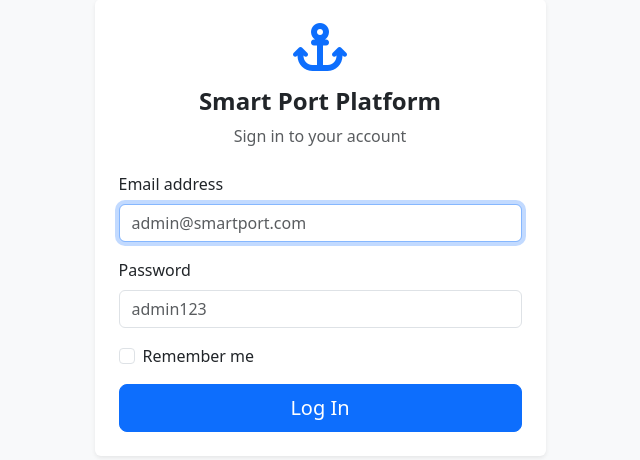
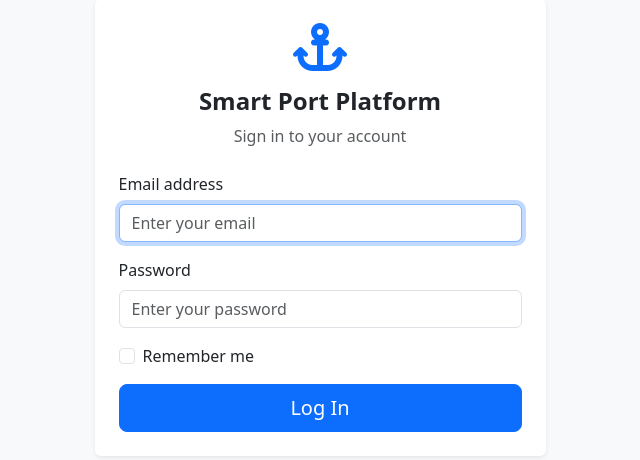
Before and after one commit to AnishJonathan/smart-port-digital-twin, a Flask app: page /auth/login in a window 1280 px wide. Shown: the part 97-557 px from the top of the page, without its empty margins (320-960 px from the left). Run offline with Flask 3, Linux system fonts and the light colour scheme.

Commit message:
Updated login page for production-ready UI

```diff
--- a/smart-port/templates/auth/login.html
+++ b/smart-port/templates/auth/login.html
@@ -28,11 +28,13 @@
                     <form method="POST" action="{{ url_for('auth.login') }}">
                         <div class="mb-3">
                             <label for="email" class="form-label">Email address</label>
-                            <input type="email" class="form-control" id="email" name="email" required autofocus placeholder="admin@smartport.com">
+                            <input type="email" class="form-control" id="email" name="email" required autofocus
+                                placeholder="Enter your email" autocomplete="email">
                         </div>
                         <div class="mb-3">
                             <label for="password" class="form-label">Password</label>
-                            <input type="password" class="form-control" id="password" name="password" required placeholder="admin123">
+                            <input type="password" class="form-control" id="password" name="password" required
+                                placeholder="Enter your password" autocomplete="current-password">
                         </div>
                         <div class="mb-3 form-check">
                             <input type="checkbox" class="form-check-input" id="remember" name="remember">
```
Lines whose indentation alone changed are shown as unchanged.
